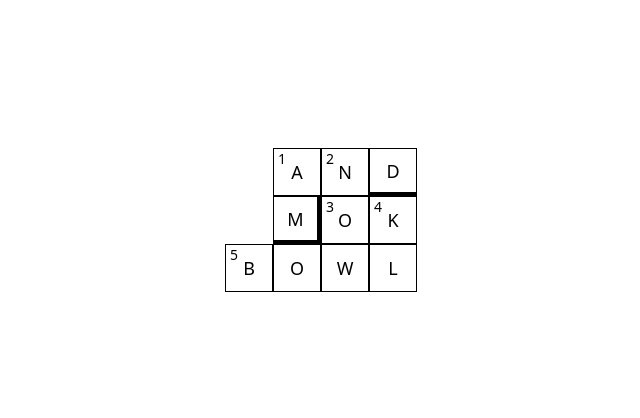
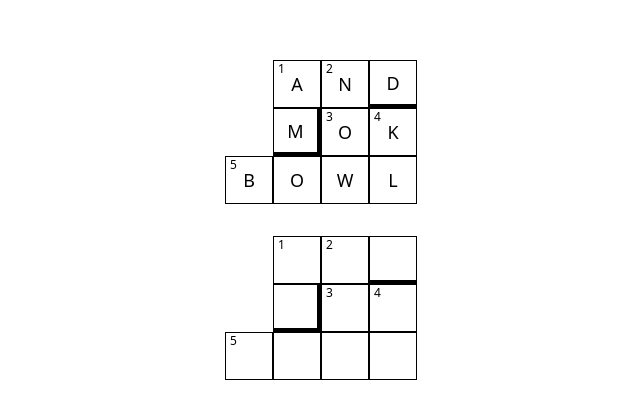
Before and after one commit to Knorrke/kreuzwort, a React (Create React App) app: page / in a window 1280 px wide. Shown: the part 180-598 px from the top of the page, without its empty margins (319-959 px from the left). Built offline with nearby package versions, Linux system fonts and the light colour scheme.

Commit message:
add showSolution prop

```diff
--- a/src/App.tsx
+++ b/src/App.tsx
@@ -1,9 +1,9 @@
 import React from "react";
 import logo from "./logo.svg";
 import "./App.css";
-import { Grid, GridProps, word } from "./Grid";
+import { Grid, word } from "./Grid";
 
-const exampleState: GridProps = {
+const exampleState: Grid = {
   grid: [
     ['', 'A', 'N', 'D'],
     ['', 'M', 'O', 'K'],
@@ -25,6 +25,8 @@ function App() {
   return (
     <div className="mx-auto sm:w-3/4 md:w-2/4 fixed inset-0 flex items-center justify-center">
       <div className="flex flex-col items-center justify-center">
+        <Grid {...exampleState} showSolution />
+        <div className="m-4" />
         <Grid {...exampleState} />
       </div>
     </div>
--- a/src/Grid.tsx
+++ b/src/Grid.tsx
@@ -13,7 +13,10 @@ interface Word {
 // prettier-ignore
 type Letter = 'A'|'B'|'C'|'D'|'E'|'F'|'G'|'H'|'I'|'J'|'K'|'L'|'M'|'N'|'O'|'P'|'Q'|'R'|'S'|'T'|'U'|'V'|'W'|'X'|'Y'|'Z'
 
-export interface GridProps {
+export interface GridProps extends Grid {
+  showSolution?: boolean
+}
+export interface Grid {
   grid: (Letter | '')[][]
   words: Word[]
   offsetX: number
@@ -67,7 +70,7 @@ function getLines2(
   return lines
 }
 
-export function getLines({ grid, words, offsetX, offsetY }: GridProps) {
+export function getLines({ grid, words, offsetX, offsetY }: Grid) {
   return {
     horizontal: getLines2(
       grid[0].length - offsetX,
@@ -84,7 +87,7 @@ export function getLines({ grid, words, offsetX, offsetY }: GridProps) {
   }
 }
 
-export function getNumbers({ words }: GridProps): Pos[] {
+export function getNumbers({ words }: Grid): Pos[] {
   const uniqStarts = R.uniq(R.map((word) => word.start, words))
   const sorted = R.sortWith(
     [R.ascend(R.prop('y')), R.ascend(R.prop('x'))],
@@ -125,8 +128,8 @@ export function Grid(props: GridProps) {
                   }`}
                   key={x}
                 >
-                  { wordStartNumber >= 0 ? <span className="absolute top-0 left-1 text-sm">{wordStartNumber+1}</span> : null}
-                  {letter}
+                  { wordStartNumber >= 0 ? <span className="absolute top-0 left-1 text-xs">{wordStartNumber+1}</span> : null}
+                  { props.showSolution ? letter : null }
                 </div>
               )
             })}
```
